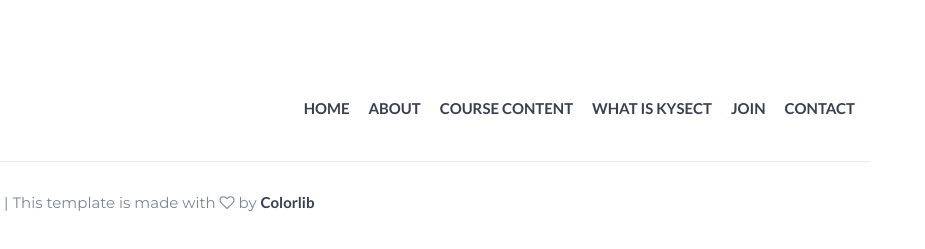
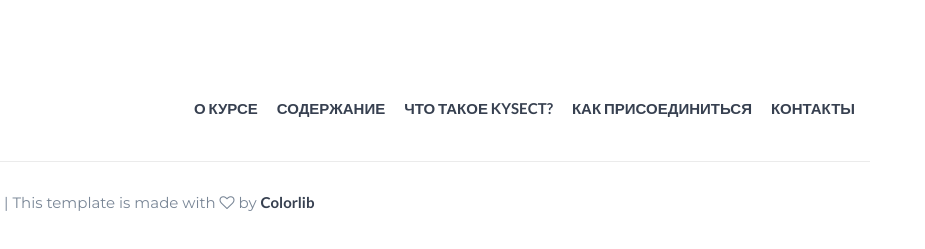
Before and after one commit to kysect/Academy, a plain HTML site: page index.html in a window 1280 px wide. Shown: the part 4194-4443 px from the top of the page, 355-1280 px from the left. Drawn offline with Linux system fonts and the light colour scheme.

Commit message:
Fix: footer localisation

```diff
--- a/index.html
+++ b/index.html
@@ -449,12 +449,11 @@
 				<!-- footer nav -->
 				<div class="col-md-8">
 					<ul class="footer-nav">
-						<li><a href="index.html">Home</a></li>
-						<li><a href="#about">About</a></li>
-						<li><a href="#course-content">Course content</a></li>
-						<li><a href="#what-is-kysect">What is Kysect</a></li>
-						<li><a href="#join">Join</a></li>
-						<li><a href="#contact-us">Contact</a></li>
+						<li><a href="#about">О курсе</a></li>
+						<li><a href="#course-content">Содержание</a></li>
+						<li><a href="#what-is-kysect">Что такое Kysect?</a></li>
+						<li><a href="#join">Как присоединиться</a></li>
+						<li><a href="#contact-us">Контакты</a></li>
 					</ul>
 				</div>
 				<!-- /footer nav -->
```
